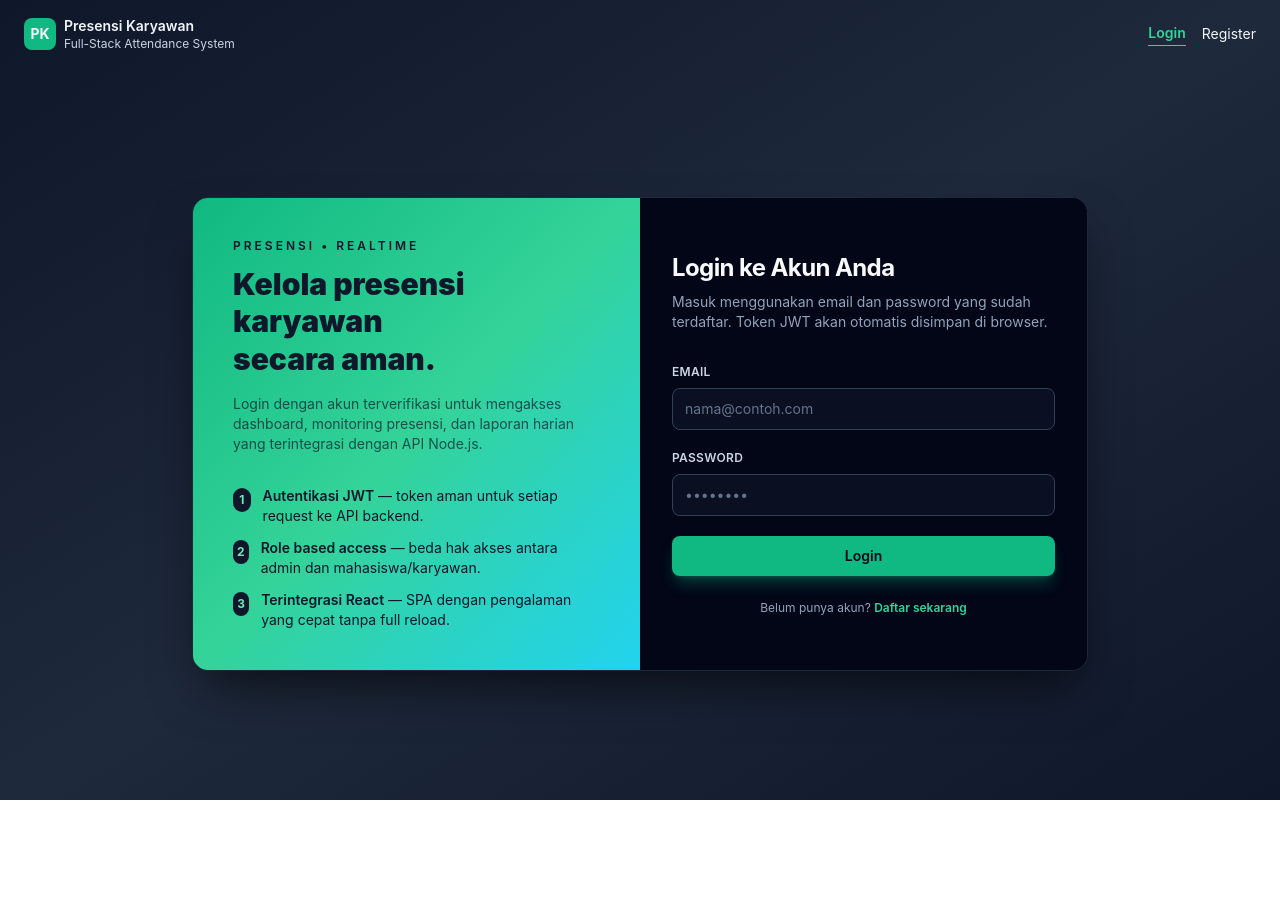
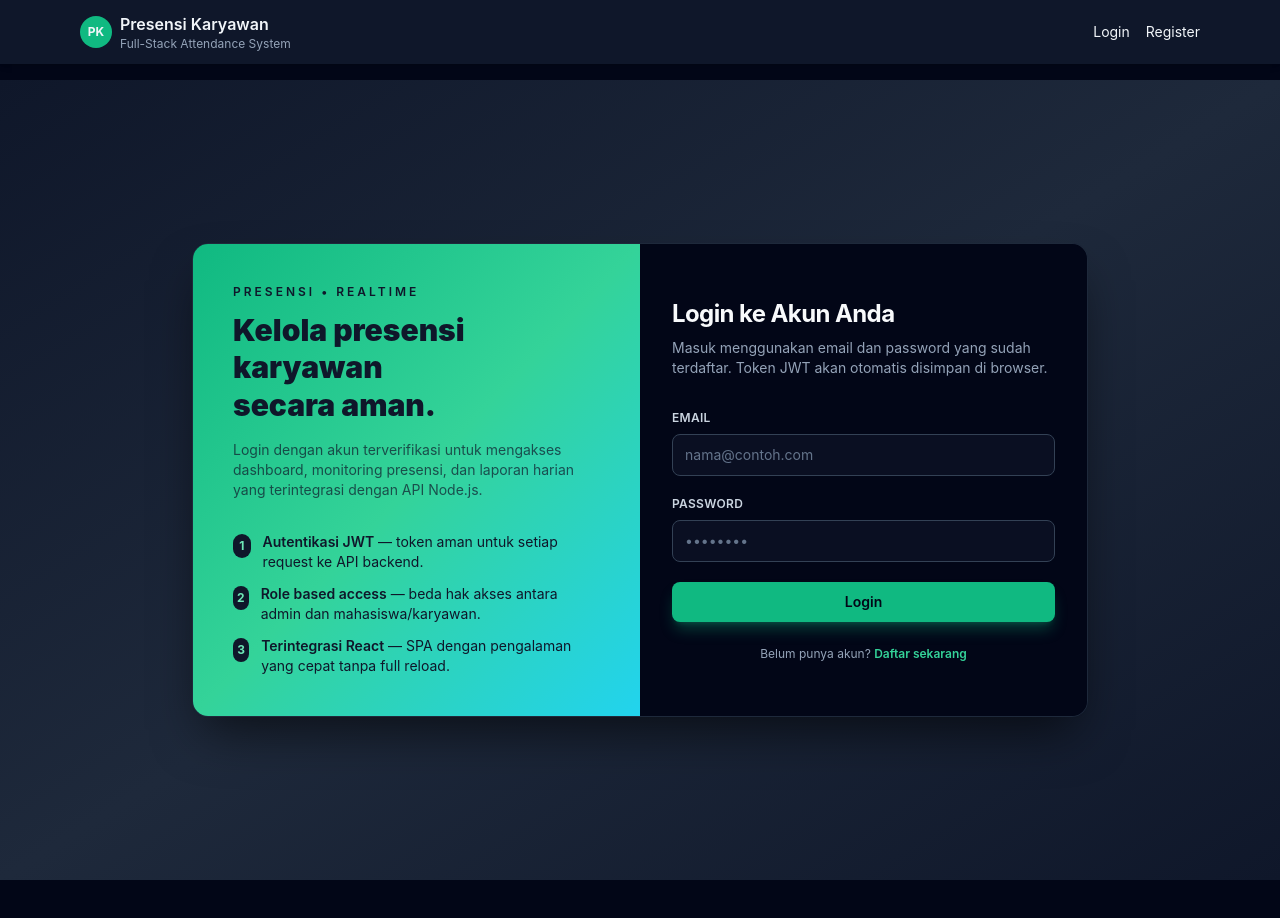
Before and after one commit to E-PPAW-TI503P-2025/PRKPAW_20230140223, a React (Create React App) app in the folder 20230140223-react/: page / in a window 1280 px wide. Before the commit the page ends 800 px from the top, so only its background shows below. Built offline with nearby package versions, Linux system fonts and the light colour scheme.

Commit message:
refactor: Rearrange App component structure and remove header from LoginPage

```diff
--- a/20230140223-react/src/App.js
+++ b/20230140223-react/src/App.js
@@ -4,17 +4,26 @@ import { BrowserRouter as Router, Routes, Route } from 'react-router-dom';
 import LoginPage from './components/LoginPage';
 import RegisterPage from './components/RegisterPage';
 import DashboardPage from './components/DashboardPage';
+import Navbar from './components/Navbar';
 
 function App() {
   return (
     <Router>
+      <div className="min-h-screen bg-slate-950 text-slate-50">
+        {/* 🔝 Navbar selalu muncul di atas */}
+        <Navbar />
+
+        {/* Isi halaman */}
+        <main className="pt-4 pb-10">
           <Routes>
             <Route path="/login" element={<LoginPage />} />
             <Route path="/register" element={<RegisterPage />} />
             <Route path="/dashboard" element={<DashboardPage />} />
-        {/* default route ke login */}
+            {/* default: kalau buka "/" langsung ke login */}
             <Route path="/" element={<LoginPage />} />
           </Routes>
+        </main>
+      </div>
     </Router>
   );
 }
--- a/20230140223-react/src/components/LoginPage.js
+++ b/20230140223-react/src/components/LoginPage.js
@@ -39,33 +39,6 @@ function LoginPage() {
 
   return (
     <div className="min-h-screen bg-gradient-to-br from-slate-900 via-slate-800 to-slate-900 flex flex-col">
-      {/* Top bar */}
-      <header className="w-full px-6 py-4 flex items-center justify-between text-slate-100">
-        <div className="flex items-center gap-2">
-          <div className="w-8 h-8 rounded-lg bg-emerald-500 flex items-center justify-center text-sm font-bold">
-            PK
-          </div>
-          <div>
-            <p className="text-sm font-semibold">Presensi Karyawan</p>
-            <p className="text-xs text-slate-300">Full-Stack Attendance System</p>
-          </div>
-        </div>
-
-        <nav className="flex items-center gap-4 text-sm">
-          <Link
-            to="/login"
-            className="font-semibold text-emerald-400 border-b border-emerald-400 pb-0.5"
-          >
-            Login
-          </Link>
-          <Link
-            to="/register"
-            className="hover:text-emerald-300 transition-colors"
-          >
-            Register
-          </Link>
-        </nav>
-      </header>
 
       {/* Content */}
       <main className="flex-1 flex items-center justify-center px-4 py-8">
```
Lines whose indentation alone changed are shown as unchanged.
